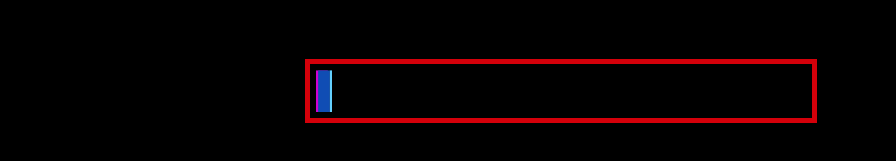
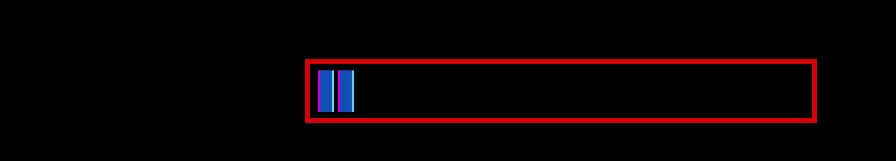
Before and after one commit to adriannapinzariu/secdaemons_1, a Next.js app: page / in a window 1280 px wide. Shown: the part 581-742 px from the top of the page, without its empty margins (79-975 px from the left). Built offline with nearby package versions, Linux system fonts and the light colour scheme.

Commit message:
Duplication Spacing

```diff
--- a/src/app/page.js
+++ b/src/app/page.js
@@ -32,9 +32,15 @@ export default function Home() {
         layout="fixed"
         width={16}
         height={16}
-                    className="absolute left-1.5 top-1/2 transform -translate-y-1/2"
-
-
+        className="absolute left-2 top-1/2 transform -translate-y-1/2"
+    />
+    <Image
+        src="/bar.svg"
+        alt="Bar"
+        layout="fixed"
+        width={16}
+        height={16}
+        className="absolute left-[5.5%] top-1/2 transform -translate-y-1/2"  // Adjusted left position
     />
             </div>
         </main>
--- a/tailwind.config.js
+++ b/tailwind.config.js
@@ -8,13 +8,13 @@ module.exports = {
   theme: {
     extend: {
       keyframes: {
-        slideClone: {
-          '0%': { transform: 'translateX(-100%)' },
-          '100%': { transform: 'translateX(100%)' },
+        reveal: {
+          '0%': { width: '0%' },
+          '100%': { width: '100%' },
         },
       },
       animation: {
-        clone: 'slideClone 2s infinite linear',
+        reveal: 'reveal 2s infinite',
       },
       backgroundImage: {
         'gradient-radial': 'radial-gradient(var(--tw-gradient-stops))',
```
Lines whose indentation alone changed are shown as unchanged.
